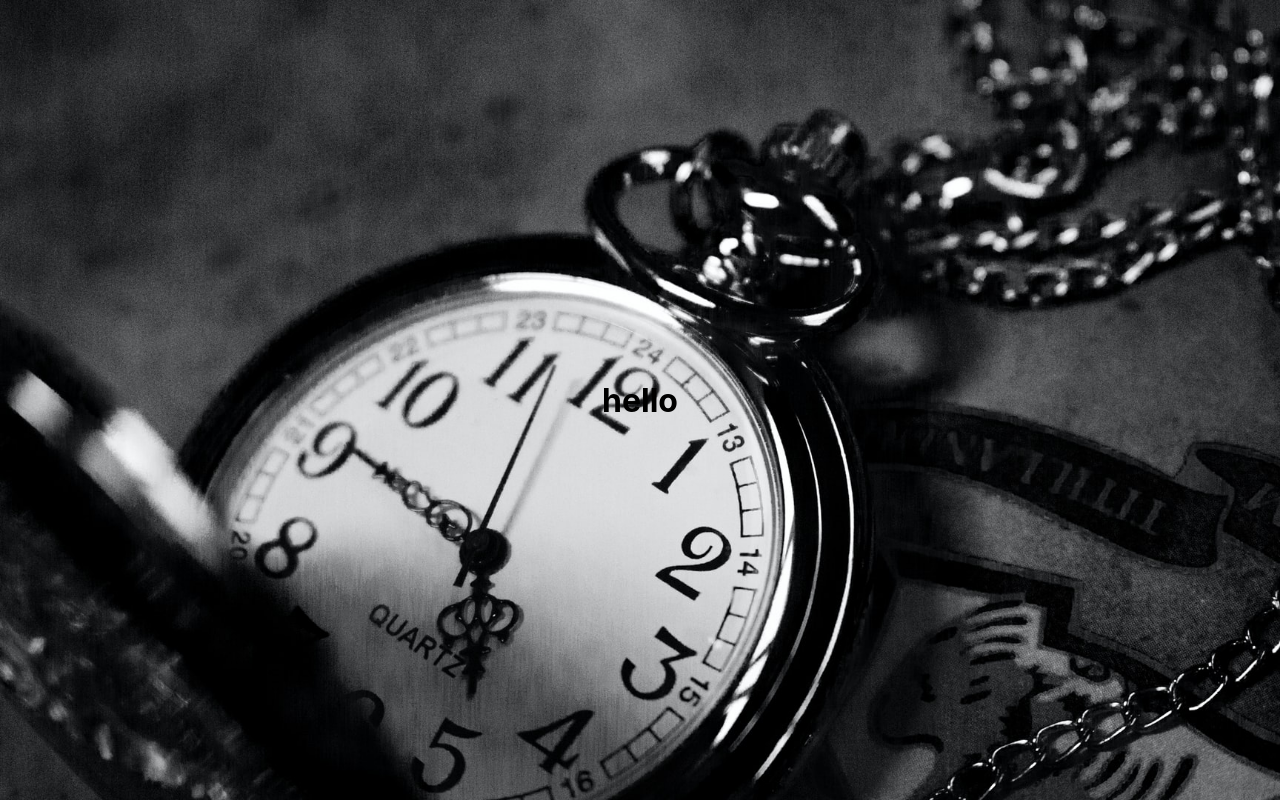
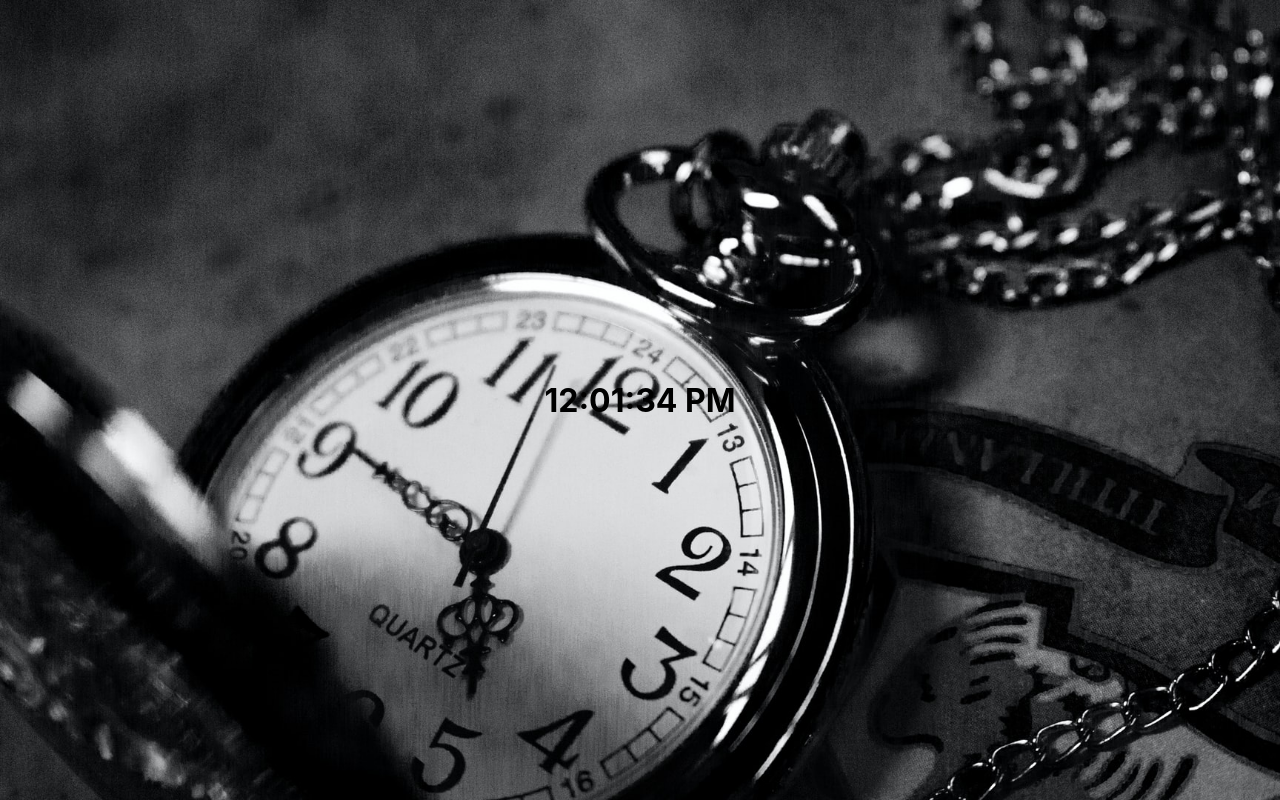
Before and after one commit to ShaileshBisht/Gsap-timer, a React (Create React App) app: page / in a window 1280 px wide. Built offline with nearby package versions, Linux system fonts and the light colour scheme.

Commit message:
get live clock

```diff
--- a/src/component/Timer.js
+++ b/src/component/Timer.js
@@ -1,19 +1,25 @@
-import React, { useState } from "react";
+import React, { useState, useEffect } from "react";
 import "./Timer.css";
 
 function Timer() {
-  const [date, setDate] = useState(new Date());
-  const [hour, setHour] = useState(date.getHours());
-  const [minutes, setMinutes] = useState(date.getMinutes());
-  const [sec, setSec] = useState(date.getSeconds());
+  const [timer, setTimer] = useState(new Date());
+  const updateTime = () => {
+    setTimer(new Date());
+  };
 
-  console.log(hour);
-  console.log(minutes);
-  console.log(sec);
+  useEffect(() => {
+    const interval = setInterval(() => {
+      updateTime();
+    }, 1000);
+
+    return () => {
+      clearInterval(interval);
+    };
+  }, []);
 
   return (
     <div className="timer">
-      <h1>hello</h1>
+      <h1>{timer.toLocaleTimeString()}</h1>
     </div>
   );
 }
```
Also changed, not shown: 1 other file (tests, documents, lock files or other folders).
